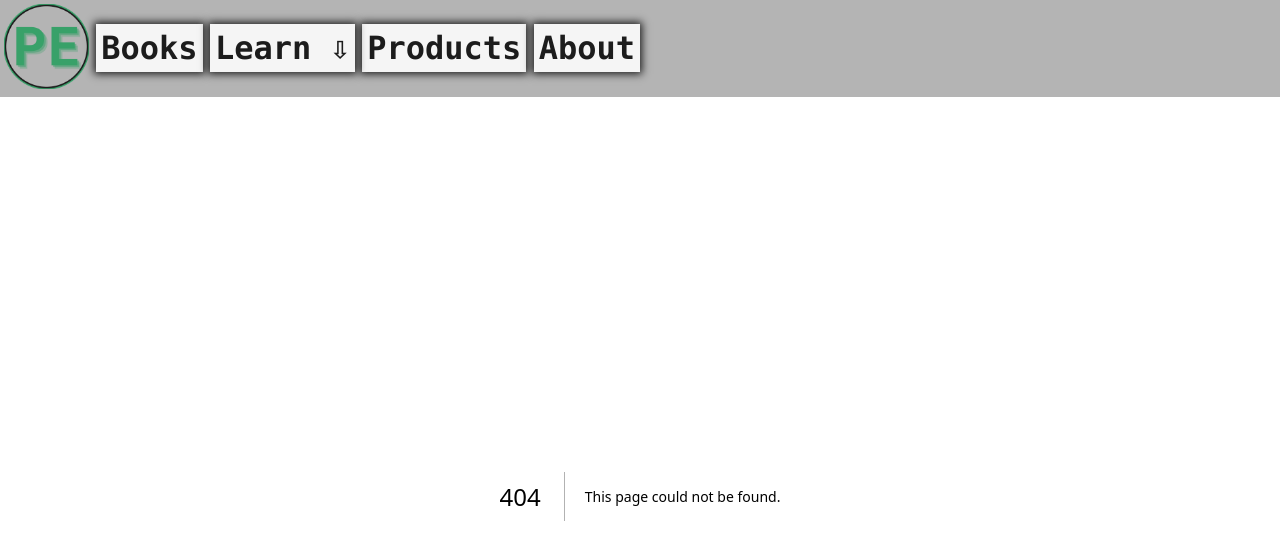
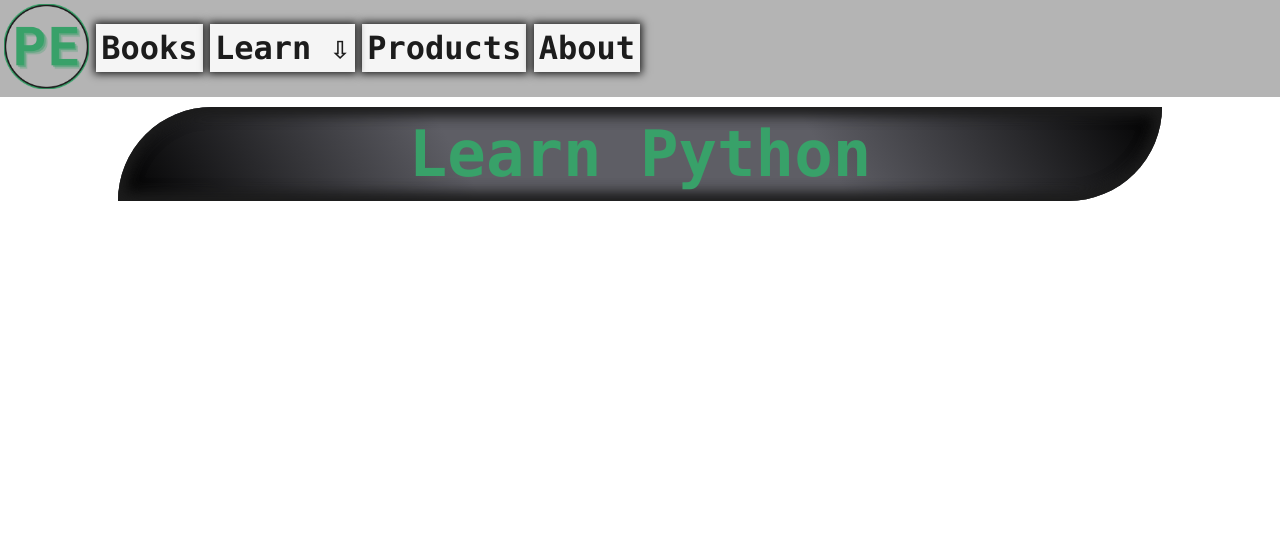
Before and after one commit to BaseBenjamin13/PrimeEngineer, a Next.js app: page /python in a window 1280 px wide. Before the commit this address had no page. Shown: the top 560 px of the page. Built offline with nearby package versions, Linux system fonts and the light colour scheme.

Commit message:
adding LearnPython page with header

```diff
--- /dev/null
+++ b/src/pages/python/index.js
@@ -0,0 +1,14 @@
+import React from 'react'
+
+import styles from '@/styles/Learn.module.css';
+import PageTitle from '@/components/PageTitle'
+
+function LearnPython() {
+  return (
+    <div className={styles.learnContainer}>
+        <PageTitle title={'Learn Python'}/>
+    </div>
+  )
+}
+
+export default LearnPython;
```
